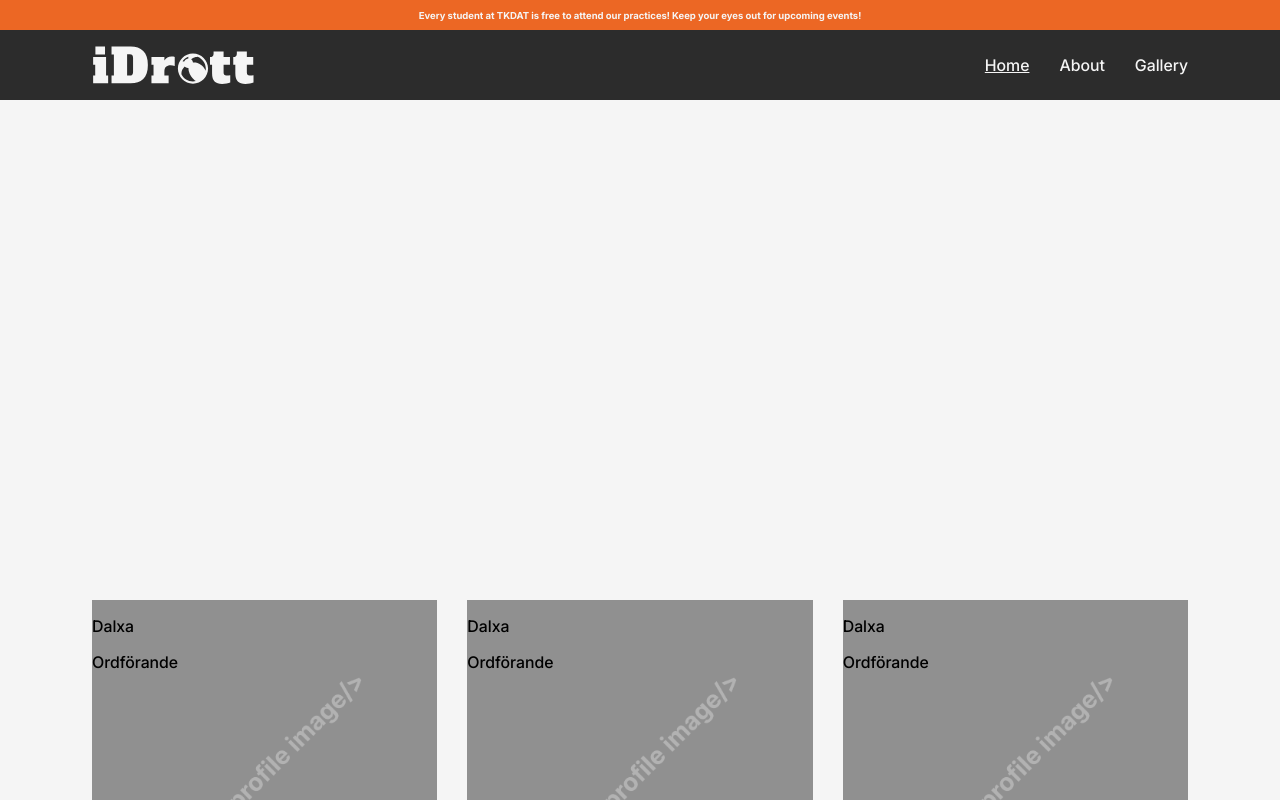
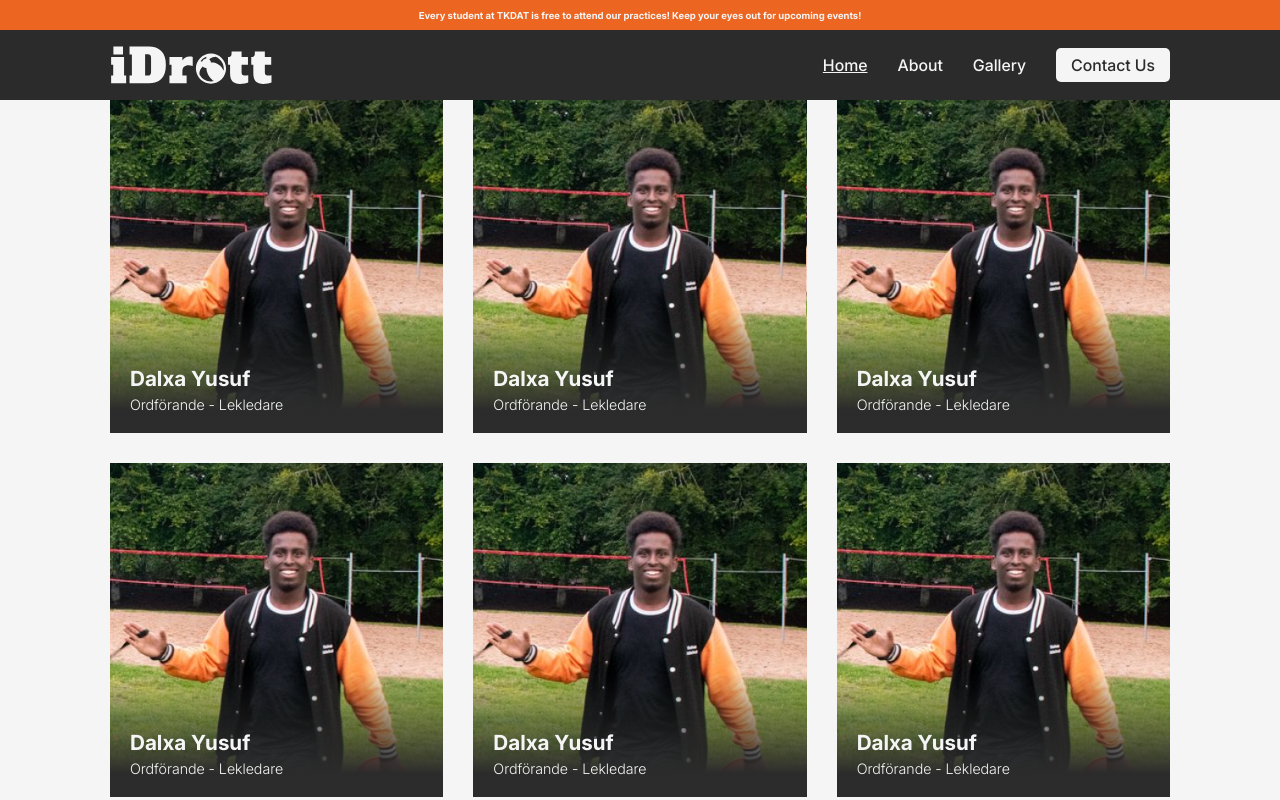
Before and after one commit to gottegubben/iDrott-Website, a Vue app in the folder web/: page / in a window 1280 px wide. Shown: the top 800 px of the page. Built offline with nearby package versions, Linux system fonts and the light colour scheme.

Commit message:
Added more color options, added member cards and the container for it, added a temporary image and also refactored some stuff!

```diff
--- a/web/src/assets/components/Banner.vue
+++ b/web/src/assets/components/Banner.vue
@@ -1,3 +1,7 @@
+<!--
+    This element is the top banner on the page that displays a message.
+-->
+
 <template>
     <div id="banner-base">
         <BaseLayout>
--- /dev/null
+++ b/web/src/assets/components/Gallery/MemberCard.vue
@@ -0,0 +1,77 @@
+<template>
+    <div class="member_card_container" :style="`background-image: url(${memberCardViewModel.image_src});`" :onclick="() => { console.log('Clicked on a member!'); }">
+        <div class="member_card_shade">
+            <p class="member_card_name">{{ memberCardViewModel.name }}</p>
+            <p class="member_card_other">{{ memberCardViewModel.role }} - {{ memberCardViewModel.post_name }}</p>
+        </div>
+    </div>
+</template>
+
+<script setup lang="ts">
+    // This will be the data of one of the members.
+    const member = {
+        name: "Dalxa Yusuf",
+        role: "Ordförande",
+        post_name: "Lekledare",
+        favorite_sport: "Football",
+        bio: "Hi! My name is Dalxa and I'm the head of iDrott. It is my resonsibility to blabalbala...",
+        image_src: "/public/temporary/images/TempProfileImageDalxa.png",
+        birth_year: 2003,
+        mail: "Dalxa.Yusuf@blabla.com",
+        member_id: 0
+    };
+
+    // This is the data that will be used by the card.
+    const memberCardViewModel = {
+        name: member.name,
+        role: member.role,
+        post_name: member.post_name,
+        image_src: member.image_src
+    };
+</script>
+
+<style>
+    .member_card_container {
+        aspect-ratio: 1 / 1;
+        background-size: contain;
+    }
+
+    .member_card_shade {
+        width: 100%;
+        height: 100%;
+        overflow: hidden;
+
+        background-image: linear-gradient(to top, var(--primary_color) 7%, rgba(0, 0, 0, 0) 37%);
+
+        display: flex;
+        flex-direction: column;
+        align-items: baseline;
+        justify-content: end;
+        gap: 5px;
+    }
+
+    .member_card_container:hover .member_card_shade {
+        background-image: none;
+
+        cursor: pointer;
+    }
+
+    .member_card_name, .member_card_other {
+        color: var(--secondary_color);
+        margin: 0;
+
+        margin-left: 20px;
+    }
+
+    .member_card_name {
+        font-size: 1.3em;
+        font-weight: 700;
+    }
+
+    .member_card_other {
+        font-size: 0.9em;
+        font-weight: 100;
+
+        margin-bottom: 20px;
+    }
+</style>
--- a/web/src/assets/components/Header.vue
+++ b/web/src/assets/components/Header.vue
@@ -1,3 +1,7 @@
+<!--
+    The header is the element containing the navigation for the website.
+-->
+
 <template>
     <div id="header-base">
         <BaseLayout>
@@ -7,6 +11,7 @@
                 </div>
                 <div id="link-container" style="height: inherit; display: flex; align-items: center; gap: 30px;">
                     <RouterLink v-for="route in routes" :to="route.path" class="link_idle" active-class="link_active">{{ route.name }}</RouterLink>
+                    <button :onclick="() => { console.log('Clicked on contact-us button!'); }">Contact Us</button>
                 </div>
             </div>
         </BaseLayout>
@@ -19,10 +24,26 @@
     import BaseLayout from './BaseLayout.vue';
     import IdrottTextLogo from './IdrottTextLogo.vue';
 
-    const routes = useRouter().options.routes;
+    const vueRouter = useRouter();
+
+    const routes = vueRouter.options.routes;
 </script>
 
 <style scoped>
+    button {
+        font-family: inter;
+        font-size: 1em;
+        color: var(--primary_color);
+        background-color: var(--secondary_color);
+        padding: 7px 15px 7px 15px;
+        border-radius: 5px;
+        border: 0;
+    }
+    button:hover {
+        cursor: pointer;
+        background-color: var(--secondary_color_1);
+    }
+
     #header-base, #header-content {
         width: 100%;
         height: 70px;
--- a/web/src/assets/components/IdrottTextLogo.vue
+++ b/web/src/assets/components/IdrottTextLogo.vue
@@ -1,3 +1,7 @@
+<!--
+    The idrott text logo is the SVG logo that spells out: "iDrott".
+-->
+
 <template>
     <svg id="idrott_text_logo" viewBox="0 0 248 61" version="1.1" xmlns="http://www.w3.org/2000/svg">
         <g id="ball" transform="translate(-8 -14)">
--- a/web/src/assets/css/variables/colors.css
+++ b/web/src/assets/css/variables/colors.css
@@ -5,9 +5,24 @@
 */
 
 :root {
-    --primary_color:   #2C2C2C; /* Rule: takes up about 60% of the page. */
+    --primary_color:   hsl(0, 0%, 17%);   /* Rule: takes up about 60% of the page. */
+    --primary_color_hue: 0;
+    --primary_color_sat: 0%;
+    --primary_color_lig: 17%;
+    --primary_color_1: hsl(var(--primary_color_hue), var(--primary_color_sat), calc(var(--primary_color_lig) - 5%));
+    --primary_color_2: hsl(var(--primary_color_hue), var(--primary_color_sat), calc(var(--primary_color_lig) - 10%));
 
-    --secondary_color: #F5F5F5; /* Rule: takes up about 30% of the page. */
+    --secondary_color: hsl(0, 0%, 96%);   /* Rule: takes up about 30% of the page. */
+    --secondary_color_hue: 0;
+    --secondary_color_sat: 0%;
+    --secondary_color_lig: 96%;
+    --secondary_color_1: hsl(var(--secondary_color_hue), var(--secondary_color_sat), calc(var(--secondary_color_lig) - 20%));
+    --secondary_color_2: hsl(var(--secondary_color_hue), var(--secondary_color_sat), calc(var(--secondary_color_lig) - 40%));
 
-    --tertiary_color:  #EC6724; /* Rule: takes up about 10% of the page. */
+    --tertiary_color:  hsl(20, 84%, 53%); /* Rule: takes up about 10% of the page. */
+    --tertiary_color_hue: 20;
+    --tertiary_color_sat: 84%;
+    --tertiary_color_lig: 53%;
+    --tertiary_color_1: hsl(var(--tertiary_color_hue), var(--tertiary_color_sat), calc(var(--tertiary_color) - 10%));
+    --tertiary_color_2: hsl(var(--tertiary_color_hue), var(--tertiary_color_sat), calc(var(--tertiary_color) - 20%));
 }
--- a/web/src/assets/css/variables/dynamic_margin.css
+++ b/web/src/assets/css/variables/dynamic_margin.css
@@ -10,7 +10,7 @@
 :root {
     --dynamic_margin: -1;
 
-    --max_dyn_margin: 100px;
+    --max_dyn_margin: 120px;
     --min_dyn_margin: 20px;
 
     --max_dyn_width: 1300px; /* Over --max_dyn_width the margin will be capped to --max_dyn_margin! */
--- a/web/src/pages/HomePage.vue
+++ b/web/src/pages/HomePage.vue
@@ -1,15 +1,13 @@
 <template>
     <BaseLayout>
-        <div style="height: 500px; width: 100%;"></div>
         <div id="people-container" style="display: grid; grid-template-columns: repeat(3, 1fr); width: 100%; height: 100%; gap: 30px; grid-auto-rows: 1fr;">
-            <div v-for="i in 6" style="aspect-ratio: 1 / 1; background: url(/public/temporary/images/TempProfileImage.png); background-size: contain;">
-                <p>Dalxa</p>
-                <p>Ordförande</p>
-            </div>
+            <MemberCard v-for="i in 6"></MemberCard>
         </div>
     </BaseLayout>
 </template>
 
 <script setup lang="ts">
     import BaseLayout from '../assets/components/BaseLayout.vue';
+
+    import MemberCard from '../assets/components/Gallery/MemberCard.vue';
 </script>
```
Also changed, not shown: web/src/assets/components/Gallery/MemberContainer.vue (added, +26 -0 lines), web/public/temporary/images/TempProfileImageDalxa.png (added).
